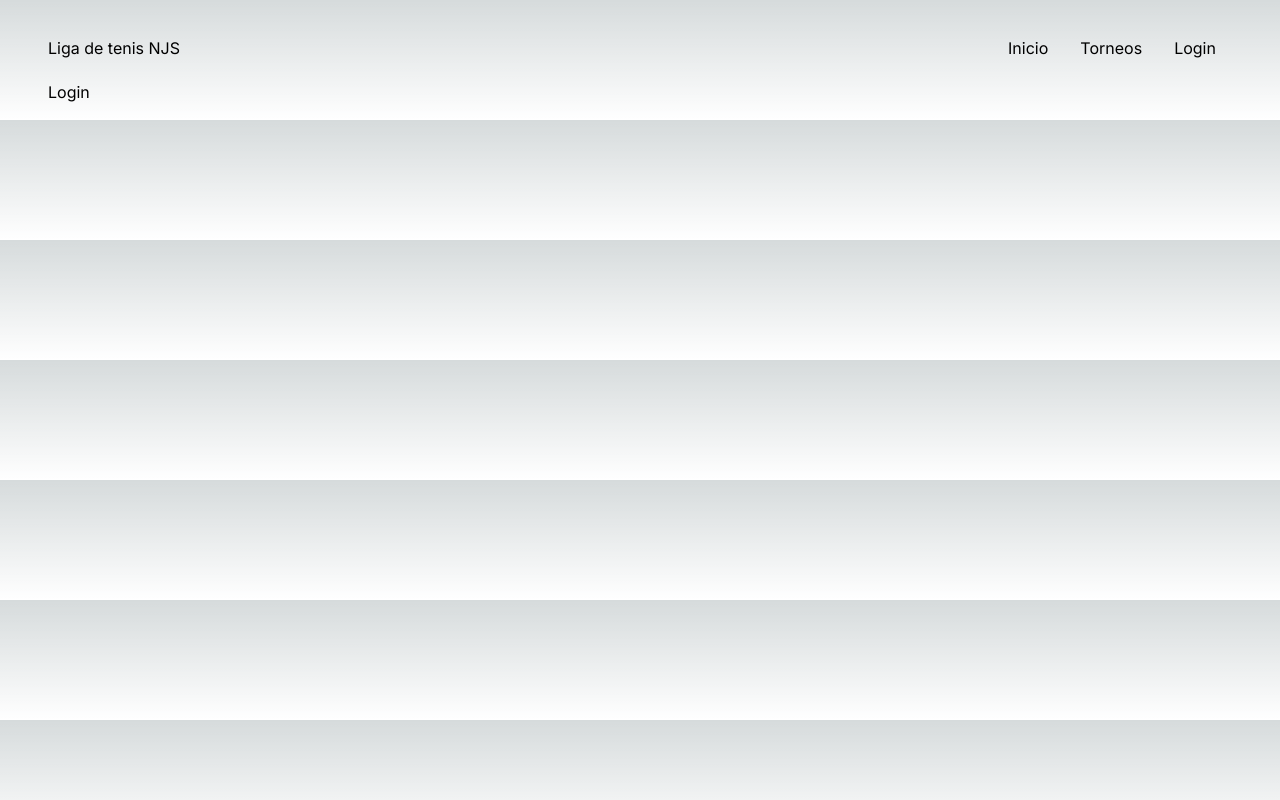
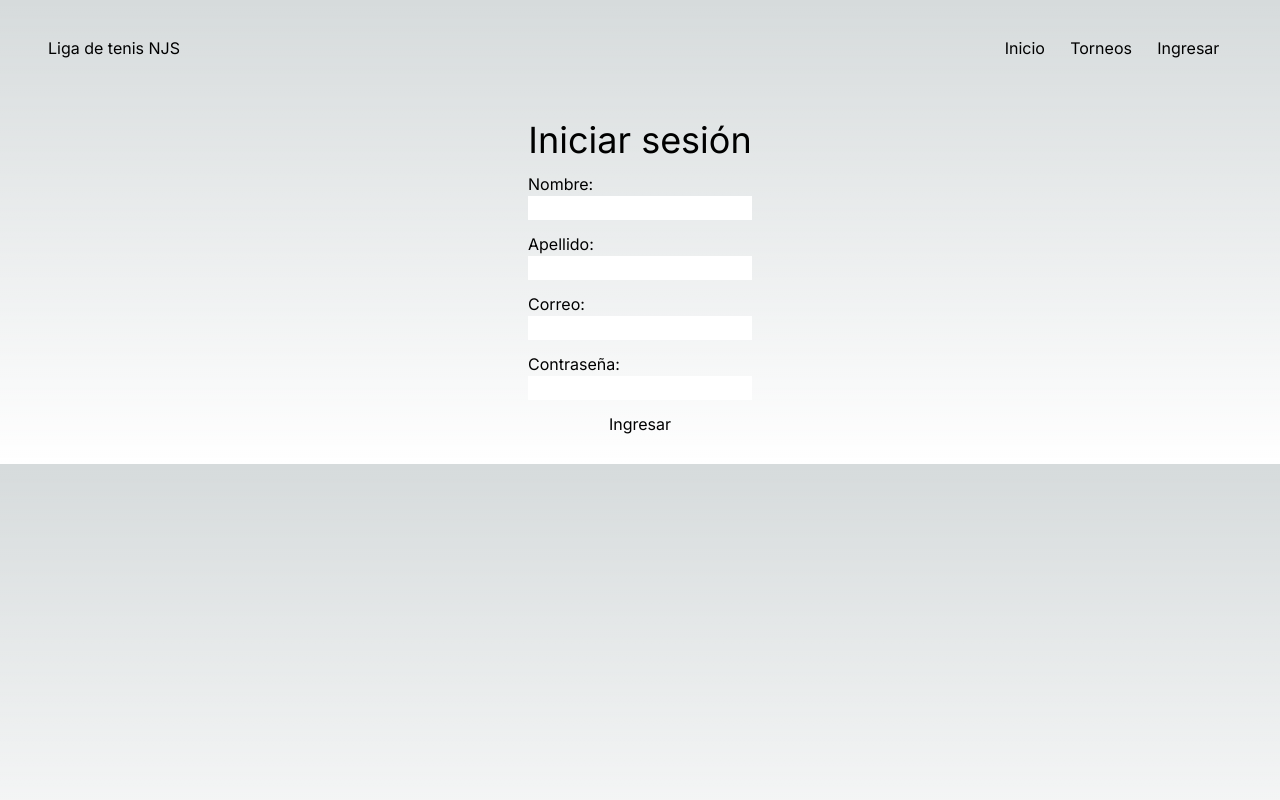
Before and after one commit to Camilo-Suarez98/liga-de-tenis, a Next.js app: page /login in a window 1280 px wide. Built offline with nearby package versions, Linux system fonts and the light colour scheme.

Commit message:
create login page

```diff
--- a/src/app/(components)/Header.jsx
+++ b/src/app/(components)/Header.jsx
@@ -13,7 +13,7 @@ const Header = async () => {
       <section className='flex justify-around items-center w-60'>
         <Link href='/'>Inicio</Link>
         <Link href='/torneos'>Torneos</Link>
-        <Link href='/login'>Login</Link>
+        <Link href='/login'>Ingresar</Link>
       </section>
     </header>
   )
--- a/src/app/login/page.jsx
+++ b/src/app/login/page.jsx
@@ -2,7 +2,30 @@ import React from 'react'
 
 const Login = () => {
   return (
-    <div>Login</div>
+    <div className='flex flex-col items-center mt-10'>
+      <h2 className='text-4xl'>Iniciar sesión</h2>
+      <form className='w-56'>
+        <section className='my-3 flex flex-col'>
+          <label htmlFor="name">Nombre: </label>
+          <input type="text" name="name" id="name" />
+        </section>
+        <section className='my-3 flex flex-col'>
+          <label htmlFor="lastName">Apellido: </label>
+          <input type="text" name="lastName" id="lastName" />
+        </section>
+        <section className='my-3 flex flex-col'>
+          <label htmlFor="email">Correo: </label>
+          <input type="text" name="email" id="email" />
+        </section>
+        <section className='my-3 flex flex-col'>
+          <label htmlFor="password">Contraseña: </label>
+          <input type="text" name="password" id="password" />
+        </section>
+        <section className='my-3 flex flex-col'>
+          <button type='submit'>Ingresar</button>
+        </section>
+      </form>
+    </div>
   )
 }
 
--- a/src/app/page.js
+++ b/src/app/page.js
@@ -1,9 +1,17 @@
+import Link from "next/link";
+
 export default async function Home() {
   return (
     <main className="flex min-h-screen flex-col items-center justify-start">
-      <h1>Liga de Tenis</h1>
-      <h2>¿Eres un apasionado del tenis? Esta página es para ti</h2>
-      <h3>Aquí podrás encontrar diferentes torneos de tenis en los que puedes inscribirte y participar. ¿Qué esperas?</h3>
+      <h1 className="text-5xl my-10">Torneos de Tenis 🎾</h1>
+      <h2 className="text-3xl mb-8">¿Eres un apasionado del tenis? Esta página es para ti</h2>
+      <h3 className="text-2xl mb-8">Aquí podrás encontrar diferentes torneos de tenis en los que puedes inscribirte y participar. ¿Qué esperas?</h3>
+      <Link
+        href='/login'
+        className="text-xl"
+      >
+        Click aqui para iniciar sesión
+      </Link>
     </main>
   )
 }
```
